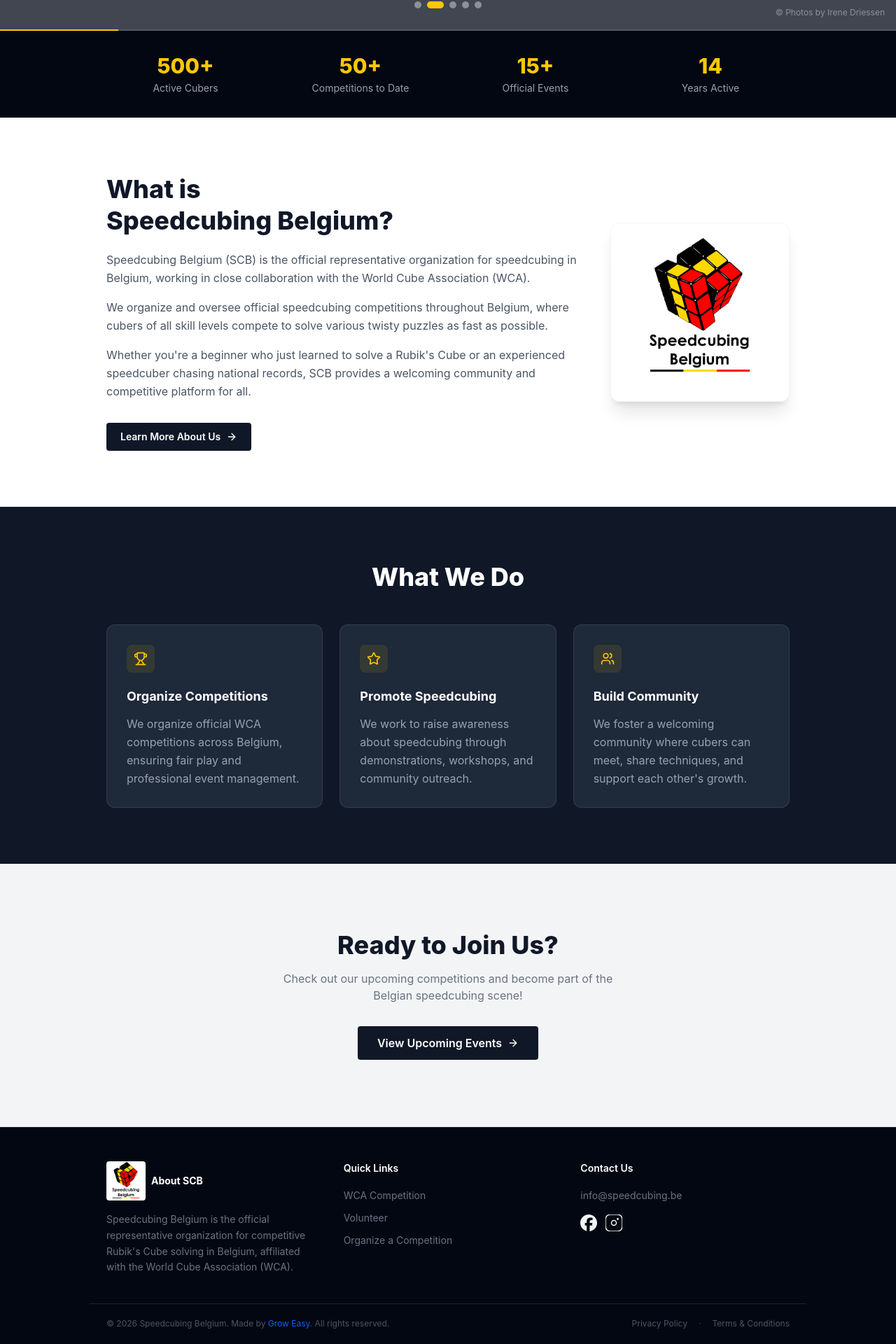
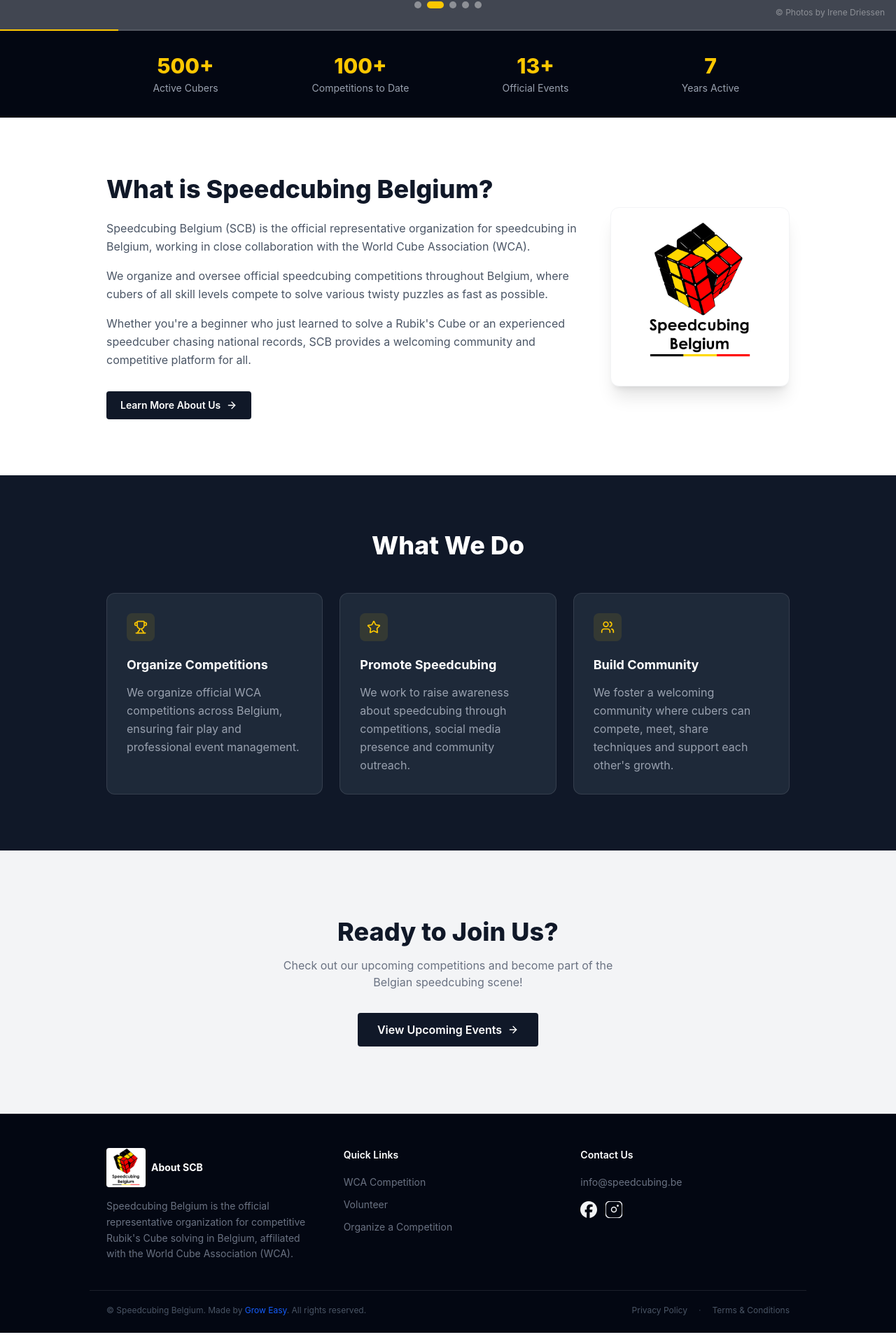
Before and after one commit to RamanTheDeveloper/Speedcubing-Belgium, a React (Vite) app in the folder speedcubing-belgium/: page / in a window 1280 px wide. Shown: the part 756-2676 px from the top of the page at 70% size. Built offline with nearby package versions, Linux system fonts and the light colour scheme; grey boxes are pictures that could not be loaded.

Commit message:
Update home page with locale

```diff
--- a/speedcubing-belgium/src/components/Footer.tsx
+++ b/speedcubing-belgium/src/components/Footer.tsx
@@ -1,23 +1,12 @@
 import logo from "../assets/logo.png";
-import type { FooterColumn } from "../types";
+import { useTranslation } from "../i18n";
 
 export default function Footer() {
-  const FOOTER_COLUMNS: FooterColumn[] = [
-    {
-      heading: "Quick Links",
-      links: [
-        { label: "WCA Competition", href: "/competitions" },
-        { label: "Volunteer", href: "/contact" },
-        { label: "Organize a Competition", href: "/contact" },
-      ],
-    },
-    {
-      heading: "Contact Us",
-      links: [
-        { label: "info@speedcubing.be", href: "mailto:info@speedcubing.be" },
-      ],
-    },
-  ];
+  const currentYear = new Date().getFullYear();
+  const developerName = "Grow Easy";
+
+  const { t } = useTranslation();
+  const footer = t.footer;
 
   return (
     <footer className="bg-gray-950 border-t border-white/10 pt-12 pb-6">
@@ -32,17 +21,17 @@
                 className="rounded-sm"
               />
             </div>
-            <span className="text-white font-bold text-sm">About SCB</span>
+            <span className="text-white font-bold text-sm">
+              {footer.about.heading}
+            </span>
           </div>
           <p className="text-gray-500 text-sm leading-relaxed">
-            Speedcubing Belgium is the official representative organization for
-            competitive Rubik's Cube solving in Belgium, affiliated with the
-            World Cube Association (WCA).
+            {footer.about.description}
           </p>
         </div>
 
         {/* Dynamic columns */}
-        {FOOTER_COLUMNS.map(({ heading, links }) => (
+        {footer.columns.map(({ heading, links }) => (
           <div key={heading}>
             <h4 className="text-white font-semibold text-sm mb-4">{heading}</h4>
             <ul className="space-y-2">
@@ -73,7 +62,7 @@
                     viewBox="0 0 24 24"
                     xmlns="http://www.w3.org/2000/svg"
                   >
-                    <title>Facebook</title>
+                    <title>{footer.social.links[0].icon}</title>
                     <path d="M9.101 23.691v-7.98H6.627v-3.667h2.474v-1.58c0-4.085 1.848-5.978 5.858-5.978.401 0 .955.042 1.468.103a8.68 8.68 0 0 1 1.141.195v3.325a8.623 8.623 0 0 0-.653-.036 26.805 26.805 0 0 0-.733-.009c-.707 0-1.259.096-1.675.309a1.686 1.686 0 0 0-.679.622c-.258.42-.374.995-.374 1.752v1.297h3.919l-.386 2.103-.287 1.564h-3.246v8.245C19.396 23.238 24 18.179 24 12.044c0-6.627-5.373-12-12-12s-12 5.373-12 12c0 5.628 3.874 10.35 9.101 11.647Z" />
                   </svg>
                 </a>
@@ -93,7 +82,7 @@
                     viewBox="0 0 24 24"
                     xmlns="http://www.w3.org/2000/svg"
                   >
-                    <title>Instagram</title>
+                    <title>{footer.social.links[1].icon}</title>
                     <path
                       d="M7.03.08c-1.28.06-2.15.26-2.91.56-.79.31-1.46.72-2.12 1.39-.67.67-1.08 1.34-1.38 2.13-.3.76-.5 1.64-.55 2.91-.06 1.28-.07 1.69-.06 4.95.01 3.26.02 3.67.08 4.95.06 1.28.26 2.15.56 2.91.31.79.72 1.46 1.39 2.12.67.67 1.34 1.07 2.13 1.38.76.3 1.64.5 2.91.55 1.28.06 1.69.07 4.95.06 3.26-.01 3.67-.02 4.95-.08 1.28-.06 2.15-.27 2.91-.56.79-.31 1.46-.72 2.12-1.39.67-.67 1.07-1.34 1.38-2.13.3-.76.5-1.64.55-2.91.06-1.28.07-1.69.06-4.95-.01-3.26-.02-3.67-.08-4.95-.06-1.28-.26-2.15-.56-2.91-.31-.79-.72-1.46-1.39-2.12C21.3 1.33 20.63.92 19.84.62c-.76-.3-1.64-.5-2.91-.55C15.65.01 15.24-.01 11.98 0 8.72.01 8.31.02 7.03.08Z"
                       stroke="currentColor"
@@ -111,7 +100,8 @@
       {/* Bottom bar */}
       <div className="max-w-5xl mx-auto px-6 border-t border-white/10 pt-5 flex flex-col sm:flex-row items-center justify-between gap-3">
         <p className="text-gray-600 text-xs">
-          © {new Date().getFullYear()} Speedcubing Belgium. Made by{" "}
+          {footer.copyright.icon}
+          {footer.copyright.text}
           <a
             href="https://www.groweasy.be"
             className="text-blue-600 hover:text-gray-300 transition-colors"
@@ -120,7 +110,7 @@
           >
             Grow Easy
           </a>
-          . All rights reserved.
+          {footer.copyright.rights}
         </p>
 
         <div className="flex items-center gap-4">
@@ -128,14 +118,14 @@
             href="/privacy"
             className="text-gray-600 hover:text-gray-300 text-xs transition-colors"
           >
-            Privacy Policy
+            {footer.copyright.privacy}
           </a>
           <span className="text-gray-700 text-xs">·</span>
           <a
             href="/terms"
             className="text-gray-600 hover:text-gray-300 text-xs transition-colors"
           >
-            Terms &amp; Conditions
+            {footer.copyright.terms}
           </a>
         </div>
       </div>
--- a/speedcubing-belgium/src/components/home/Join.tsx
+++ b/speedcubing-belgium/src/components/home/Join.tsx
@@ -1,21 +1,24 @@
 import { ArrowRight } from "lucide-react";
+import { useTranslation } from "../../i18n";
 
 export default function JoinCTA() {
+  const { t } = useTranslation();
+  const cta = t.home.joinCta
+
   return (
     <section className="bg-gray-100 py-24 text-center">
       <div className="max-w-xl mx-auto px-6">
         <h2 className="text-3xl md:text-4xl font-extrabold text-gray-900 mb-4">
-          Ready to Join Us?
+          {cta.title}
         </h2>
         <p className="text-gray-500 text-base mb-8">
-          Check out our upcoming competitions and become part of the Belgian
-          speedcubing scene!
+          {cta.subtitle}
         </p>
         <a
           href="/competitions"
           className="inline-flex items-center gap-2 bg-gray-900 hover:bg-gray-700 text-white font-semibold px-7 py-3 rounded transition-colors"
         >
-          View Upcoming Events <ArrowRight size={16} />
+          {cta.cta.label} <ArrowRight size={16} />
         </a>
       </div>
     </section>
--- a/speedcubing-belgium/src/components/home/Statsbar.tsx
+++ b/speedcubing-belgium/src/components/home/Statsbar.tsx
@@ -1,10 +1,13 @@
-import { STATS } from "../../data/siteData";
+import { useTranslation } from "../../i18n";
 
 export default function StatsBar() {
+  const { t } = useTranslation();
+  const stats = t.home.stats;
+
   return (
     <div className="bg-gray-950 py-8">
       <div className="max-w-5xl mx-auto px-6 grid grid-cols-2 md:grid-cols-4 gap-6 text-center">
-        {STATS.map(({ value, label }) => (
+        {stats.map(({ value, label }) => (
           <div key={label}>
             <p className="text-yellow-400 text-3xl font-extrabold">{value}</p>
             <p className="text-gray-400 text-sm mt-1">{label}</p>
--- a/speedcubing-belgium/src/components/home/Whatwedo.tsx
+++ b/speedcubing-belgium/src/components/home/Whatwedo.tsx
@@ -1,26 +1,43 @@
-import { SERVICES } from "../../data/siteData";
+import { Star, Trophy, Users } from "lucide-react";
+import { useTranslation } from "../../i18n";
+
+const ICONS_MAP = {
+  Trophy,
+  Star,
+  Users,
+};
+
 
 export default function WhatWeDoSection() {
+  const { t } = useTranslation();
+  const whatWeDo = t.home.whatWeDo;
+
   return (
     <section className="bg-gray-900 py-20">
       <div className="max-w-5xl mx-auto px-6 text-center">
         <h2 className="text-3xl md:text-4xl font-extrabold text-white mb-12">
-          What We Do
+          {whatWeDo.title}
         </h2>
 
         <div className="grid grid-cols-1 md:grid-cols-3 gap-6">
-          {SERVICES.map(({ icon: Icon, title, description }) => (
+          {whatWeDo.items.map(({ icon: iconName, title, description }) => {
+            const Icon = ICONS_MAP[iconName as keyof typeof ICONS_MAP];
+
+            return (
               <div
                 key={title}
                 className="bg-gray-800 border border-white/10 rounded-xl p-7 text-left hover:border-yellow-400/30 transition-colors"
               >
                 <div className="w-10 h-10 bg-yellow-400/10 rounded-lg flex items-center justify-center mb-5">
-                <Icon size={20} className="text-yellow-400" />
+                  {Icon && <Icon size={20} className="text-yellow-400" />}
                 </div>
                 <h3 className="text-white font-bold text-lg mb-3">{title}</h3>
-              <p className="text-gray-400 text-md leading-relaxed">{description}</p>
+                <p className="text-gray-400 text-md leading-relaxed">
+                  {description}
+                </p>
               </div>
-          ))}
+            );
+          })}
         </div>
       </div>
     </section>
--- a/speedcubing-belgium/src/locales/en.json
+++ b/speedcubing-belgium/src/locales/en.json
@@ -21,12 +21,11 @@
     },
     "stats": [
       { "value": "500+", "label": "Active Cubers" },
-      { "value": "50+", "label": "Competitions to Date" },
-      { "value": "15+", "label": "Official Events" },
-      { "value": "14", "label": "Years Active" }
+      { "value": "100+", "label": "Competitions to Date" },
+      { "value": "13+", "label": "Official Events" },
+      { "value": "7", "label": "Years Active" }
     ],
     "about": {
-      "badge": "Who We Are",
       "title": "What is\nSpeedcubing Belgium?",
       "paragraphs": [
         "Speedcubing Belgium (SCB) is the official representative organization for speedcubing in Belgium, working in close collaboration with the World Cube Association (WCA).",
@@ -35,8 +34,7 @@
       ],
       "cta": { "label": "Learn More About Us", "href": "#about" }
     },
-    "services": {
-      "badge": "Our Mission",
+    "whatWeDo": {
       "title": "What We Do",
       "items": [
         {
@@ -47,12 +45,12 @@
         {
           "icon": "Star",
           "title": "Promote Speedcubing",
-          "description": "We work to raise awareness about speedcubing through demonstrations, workshops, and community outreach."
+          "description": "We work to raise awareness about speedcubing through competitions, social media presence and community outreach."
         },
         {
           "icon": "Users",
           "title": "Build Community",
-          "description": "We foster a welcoming community where cubers can meet, share techniques, and support each other's growth."
+          "description": "We foster a welcoming community where cubers can compete, meet, share techniques and support each other's growth."
         }
       ]
     },
@@ -179,7 +177,7 @@
         "heading": "Quick Links",
         "links": [
           { "label": "WCA Competition", "href": "#" },
-          { "label": "Become a Member", "href": "#" },
+          { "label": "Volunteer", "href": "#" },
           { "label": "Organize a Competition", "href": "#" }
         ]
       },
@@ -193,6 +191,18 @@
         ]
       }
     ],
-    "copyright": "Speedcubing Belgium. All rights reserved."
+    "copyright": {
+      "icon" : "© ",
+      "text": "Speedcubing Belgium. Made by ",
+      "rights": ". All rights reserved.",
+      "privacy": "Privacy Policy",
+      "terms": "Terms & Conditions"
+    },
+    "social": {
+      "links": [
+        { "icon": "Facebook", "href": "#" },
+        { "icon": "Instagram", "href": "#" }
+      ]
+    }
   }
 }
```
Also changed, not shown: speedcubing-belgium/src/components/home/About.tsx (+9 -15 lines). Lines whose indentation alone changed are shown as unchanged.
